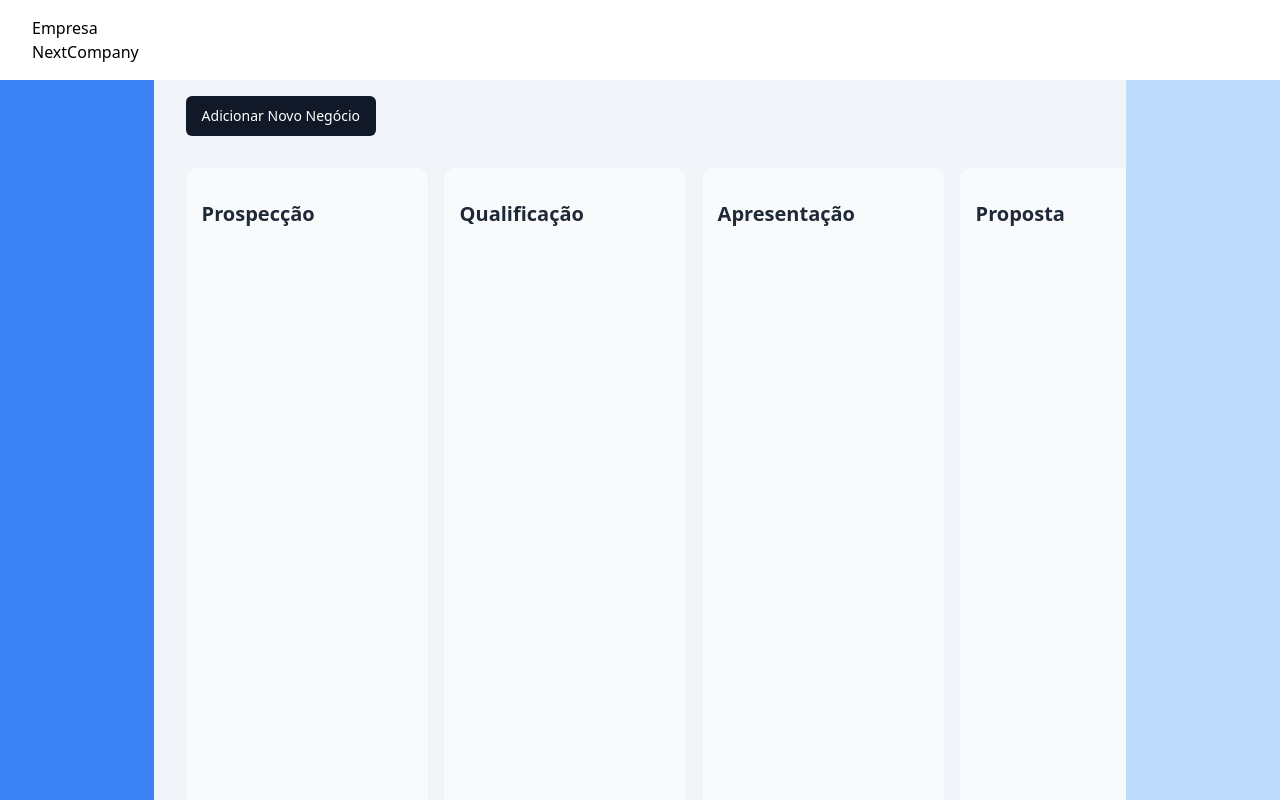
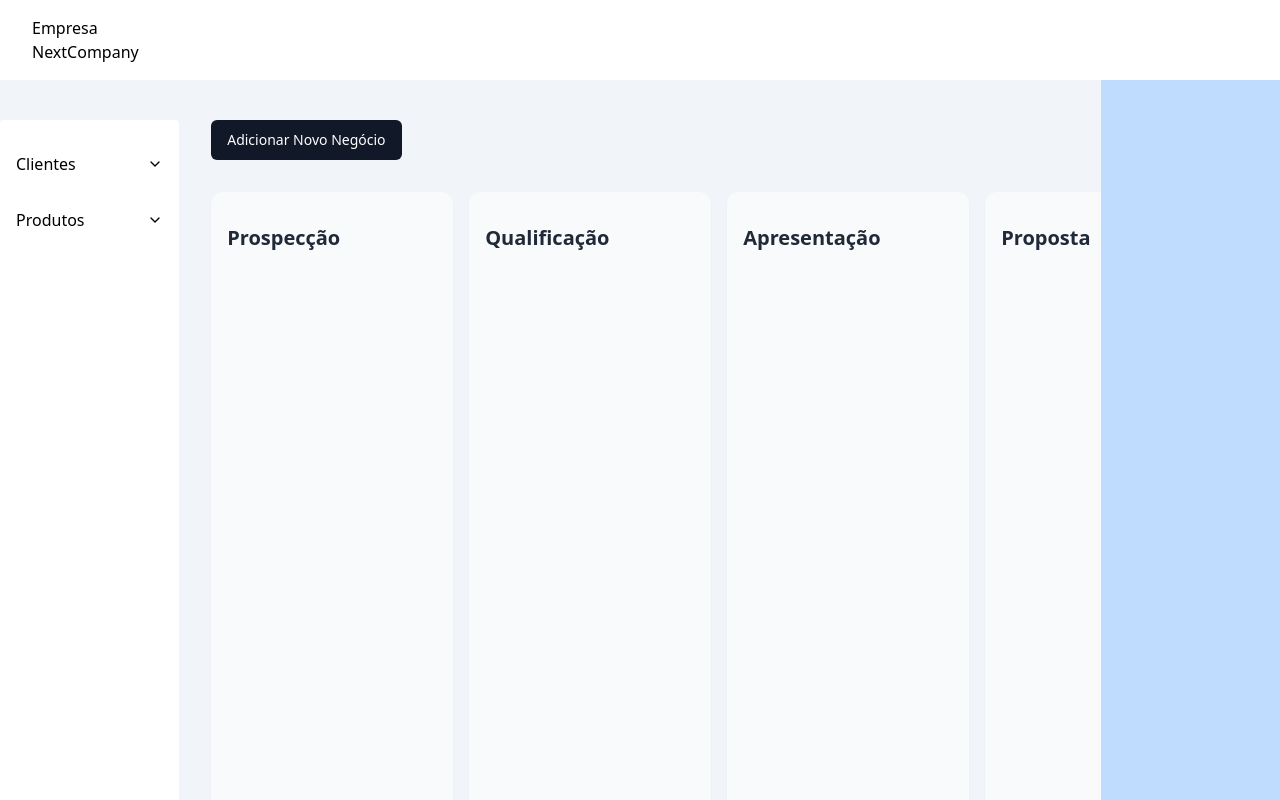
Before and after one commit to lismarreiros/crm-nextcompany, a React (Create React App) app: page /dashboard in a window 1280 px wide. Shown: the top 800 px of the page. Built offline with nearby package versions, Linux system fonts and the light colour scheme.

Commit message:
Cria menu lateral, adiciona accordion do shadcn, mudança de alguns títulos

```diff
--- a/package.json
+++ b/package.json
@@ -6,6 +6,7 @@
     "@dnd-kit/core": "^6.1.0",
     "@dnd-kit/sortable": "^8.0.0",
     "@hookform/resolvers": "^3.3.4",
+    "@radix-ui/react-accordion": "^1.1.2",
     "@radix-ui/react-dialog": "^1.0.5",
     "@radix-ui/react-label": "^2.0.2",
     "@radix-ui/react-popover": "^1.0.7",
--- a/src/components/kanban/index.tsx
+++ b/src/components/kanban/index.tsx
@@ -419,10 +419,10 @@
       <Dialog open={showAddItemModal} onOpenChange={setShowAddItemModal}>
         <DialogContent>
           <div className="flex flex-col w-full items-start gap-y-4">
-            <h1 className="text-gray-800 text-3xl font-bold">Add Item</h1>
+            {/* <h1 className="text-gray-800 text-3xl font-bold">Add Item</h1> */}
             <Input
               type="text"
-              placeholder="Item Title"
+              placeholder="Descrição"
               name="itemname"
               value={itemName}
               onChange={(e) => setItemName(e.target.value)}
@@ -433,7 +433,7 @@
       </Dialog>
 
       {/** Botão de Adicionar Novo Negócio */}
-      <div className="flex items-center justify-between gap-y-2 mt-4">
+      <div className="flex items-center justify-start gap-y-2 mt-10">
         {/* <h1 className="text-gray-800 text-3xl font-bold">Dnd-kit Guide</h1> */}
         <Button onClick={() => setShowAddItemModal(true)}>
          Adicionar Novo Negócio
--- /dev/null
+++ b/src/components/shadcn/ui/accordion.tsx
@@ -0,0 +1,57 @@
+/* eslint-disable react/prop-types */
+import * as React from 'react';
+import * as AccordionPrimitive from '@radix-ui/react-accordion';
+import { ChevronDown } from 'lucide-react';
+
+import { cn } from '@/lib/utils';
+
+const Accordion = AccordionPrimitive.Root;
+
+const AccordionItem = React.forwardRef<
+  React.ElementRef<typeof AccordionPrimitive.Item>,
+  React.ComponentPropsWithoutRef<typeof AccordionPrimitive.Item>
+>(({ className, ...props }, ref) => (
+  <AccordionPrimitive.Item
+    ref={ref}
+    className={cn('border-b-0', className)}
+    {...props}
+  />
+));
+AccordionItem.displayName = 'AccordionItem';
+
+const AccordionTrigger = React.forwardRef<
+  React.ElementRef<typeof AccordionPrimitive.Trigger>,
+  React.ComponentPropsWithoutRef<typeof AccordionPrimitive.Trigger>
+>(({ className, children, ...props }, ref) => (
+  <AccordionPrimitive.Header className="flex">
+    <AccordionPrimitive.Trigger
+      ref={ref}
+      className={cn(
+        'flex flex-1 items-center justify-between py-4 font-medium transition-all [&[data-state=open]>svg]:rotate-180',
+        className
+      )}
+      {...props}
+    >
+      {children}
+      <ChevronDown className="h-4 w-4 shrink-0 transition-transform duration-200" />
+    </AccordionPrimitive.Trigger>
+  </AccordionPrimitive.Header>
+));
+AccordionTrigger.displayName = AccordionPrimitive.Trigger.displayName;
+
+const AccordionContent = React.forwardRef<
+  React.ElementRef<typeof AccordionPrimitive.Content>,
+  React.ComponentPropsWithoutRef<typeof AccordionPrimitive.Content>
+>(({ className, children, ...props }, ref) => (
+  <AccordionPrimitive.Content
+    ref={ref}
+    className="overflow-hidden text-sm transition-all data-[state=closed]:animate-accordion-up data-[state=open]:animate-accordion-down"
+    {...props}
+  >
+    <div className={cn('pb-4 pt-0', className)}>{children}</div>
+  </AccordionPrimitive.Content>
+));
+
+AccordionContent.displayName = AccordionPrimitive.Content.displayName;
+
+export { Accordion, AccordionItem, AccordionTrigger, AccordionContent };
--- /dev/null
+++ b/src/components/sidebar/Sidebar.tsx
@@ -0,0 +1,34 @@
+import React from 'react';
+import {
+  Accordion,
+  AccordionContent,
+  AccordionItem,
+  AccordionTrigger,
+} from '@/components/shadcn/ui/accordion';
+
+const Sidebar = () => {
+  return (
+    <div className='p-4'>
+      <Accordion type="single" collapsible className="w-full">
+        <AccordionItem value="item-1">
+          <AccordionTrigger> Clientes </AccordionTrigger>
+          <AccordionContent>
+            Santa Lúcia
+          </AccordionContent>
+        </AccordionItem>
+
+        <AccordionItem value="item-2">
+          <AccordionTrigger> Produtos </AccordionTrigger>
+          <AccordionContent>
+             iCompany
+          </AccordionContent>
+          <AccordionContent>
+             wCompany
+          </AccordionContent>
+        </AccordionItem>
+      </Accordion>
+    </div>
+  );
+};
+
+export default Sidebar;
--- a/src/pages/dashboard/dashboard.tsx
+++ b/src/pages/dashboard/dashboard.tsx
@@ -1,5 +1,6 @@
 import Kanban from '@/components/kanban';
 import NavBar from '@/components/navbar/NavBar';
+import Sidebar from '@/components/sidebar/Sidebar';
 
 export default function DashboardPage() {
   return (
@@ -7,14 +8,23 @@
       {/** navbar */}
       <NavBar />
 
-      <div className="grid grid-cols-[12vw_1fr_12vw] bg-slate-100">
+      <div className="grid grid-cols-[14vw_1fr_14vw] bg-slate-100">
         {/* barra de navegação esquerda */}
-        <div className="bg-blue-500"></div>
+        <div className="bg-white rounded mt-10 h-full">
+          <Sidebar />
+        </div>
+
         {/* kanban */}
+
         <Kanban />
+
         {/* barra de detalhes do card */}
-        <div className="bg-blue-200"></div>
+        <div className="bg-blue-200 h-full">
+
+        </div>
       </div>
+
     </div>
+
   );
 }
```
Also changed, not shown: 1 other file (tests, documents, lock files or other folders).
